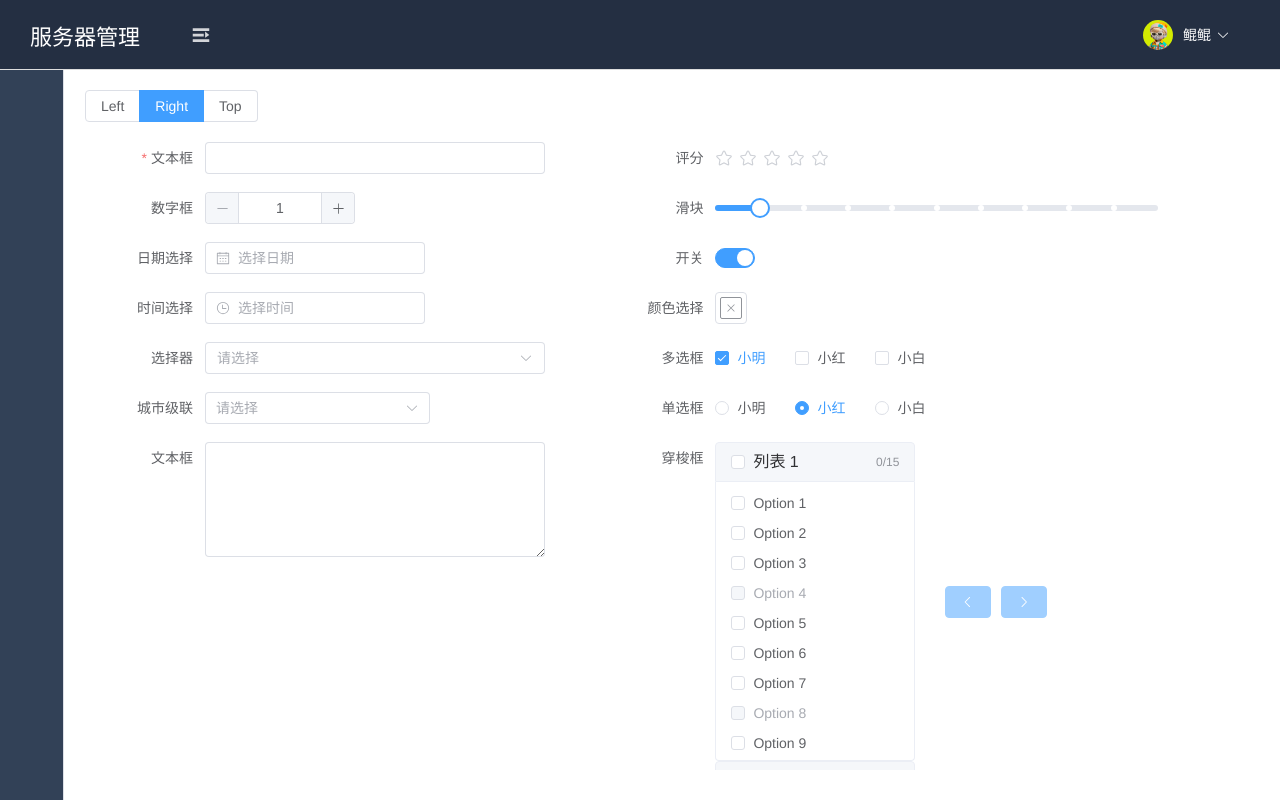
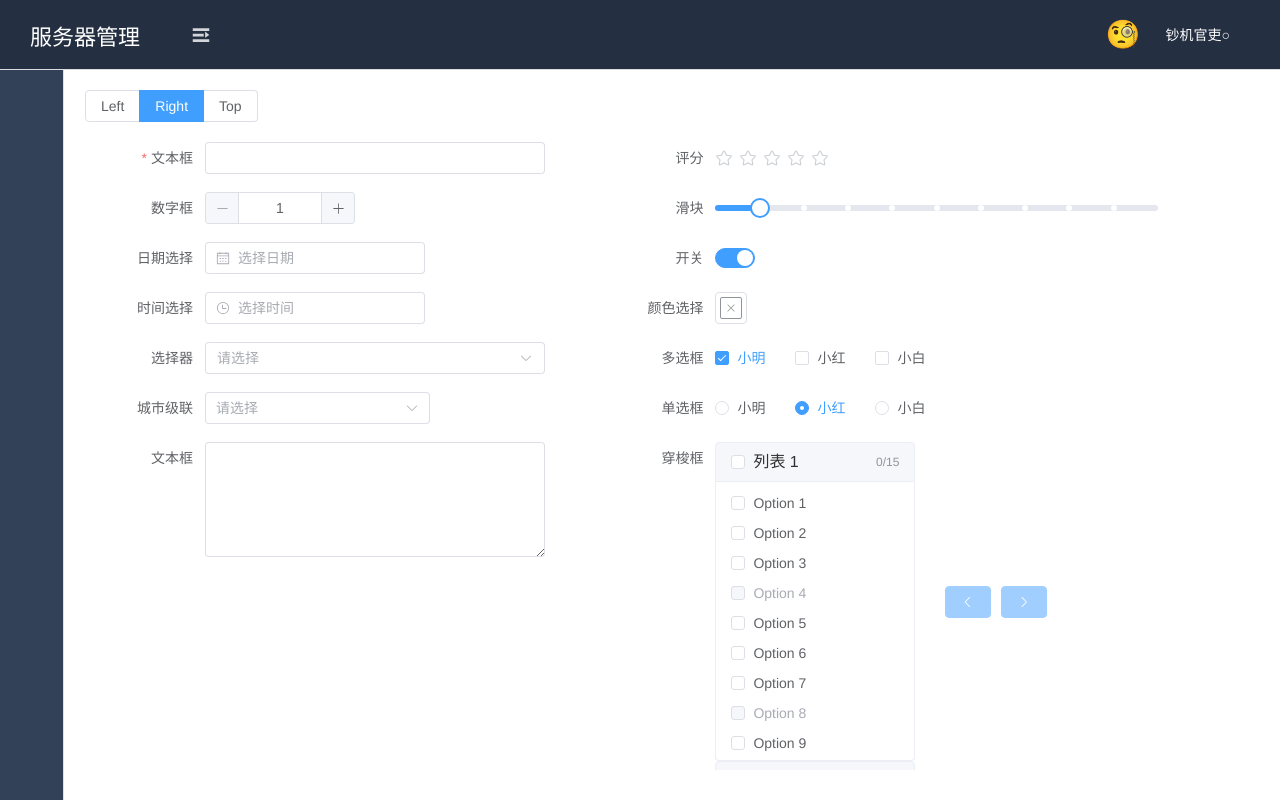
Before and after one commit to diudiudiuu/adplace_op, a Vue app: page /server_form in a window 1280 px wide. Built offline with nearby package versions, Linux system fonts and the light colour scheme; a small style sheet from the web is missing.

Commit message:
添加禁用

```diff
--- a/src/assets/css/main.css
+++ b/src/assets/css/main.css
@@ -85,3 +85,15 @@ i {
 	--header-text-color: #fff;
 	--active-color: var(--el-color-primary);
 }
+
+
+
+/* 禁用文本选择 */
+.select-none {
+	user-select: none;
+	-webkit-user-select: none; /* Chrome, Safari */
+	-moz-user-select: none;    /* Firefox */
+	-ms-user-select: none;     /* IE */
+	-webkit-user-drag: none;
+	-webkit-touch-callout: none;
+}
--- a/src/components/header.vue
+++ b/src/components/header.vue
@@ -1,5 +1,5 @@
 <template>
-    <div class="header">
+    <div class="header select-none">
         <!-- 折叠按钮 -->
         <div class="header-left">
             <div class="web-title">服务器管理</div>
@@ -27,32 +27,30 @@
                 </div>
 
                 <!-- 用户头像 -->
-                <el-avatar class="user-avator" :size="30" :src="imgurl" />
+                <span class="user-avator" @click="moodHandle">{{ mood }}</span>
                 <!-- 用户名下拉菜单 -->
-                <el-dropdown class="user-name" trigger="click" @command="handleCommand">
-                    <span class="el-dropdown-link">
-                        {{ username }}
-                        <el-icon class="el-icon--right">
-                            <arrow-down />
-                        </el-icon>
-                    </span>
-                    <template #dropdown>
-                        <el-dropdown-menu>
-                            <el-dropdown-item command="user">个人中心</el-dropdown-item>
-                        </el-dropdown-menu>
-                    </template>
+                <el-dropdown class="user-name">
+                    <span class="el-dropdown-link">{{ username }}</span>
                 </el-dropdown>
             </div>
         </div>
     </div>
 </template>
 <script setup lang="ts">
-import { onMounted } from 'vue'
+import { onMounted, ref } from 'vue'
 import { useSidebarStore } from '@/store/sidebar'
 import { useRouter } from 'vue-router'
 import imgurl from '@/assets/img/img.jpg'
+import emoji from '@/utils/emoji'
 
-const username: string | null = '鲲鲲'
+const mood = ref<string | null>(null)
+mood.value = emoji.generate()
+const username: string | null = '钞机官吏○'
+
+const moodHandle = () => {
+    mood.value = emoji.generate()
+}
+moodHandle()
 
 const sidebar = useSidebarStore()
 // 侧边栏折叠
@@ -66,11 +64,7 @@ onMounted(() => {
     }
 })
 
-// 用户名下拉菜单选择事件
 const router = useRouter()
-const handleCommand = () => {
-    localStorage.removeItem('vuems_name')
-}
 </script>
 <style scoped>
 .header {
@@ -159,6 +153,9 @@ const handleCommand = () => {
 
 .user-avator {
     margin: 0 10px 0 20px;
+    font-size: 28px;
+    cursor: pointer;
+    width: 50px;
 }
 
 .el-dropdown-link {
--- a/src/components/menu.ts
+++ b/src/components/menu.ts
@@ -1,5 +1,6 @@
 import type { Menus } from '@/types/menu';
 import api from '@/api';
+import emoji from "@/utils/emoji";
 
 const menus: Menus[] = [
     // {
@@ -35,7 +36,7 @@ const getMenus = () => {
                     id: project.project_id,
                     pid: item.server_id,
                     index: `/project/${project.project_id}`,
-                    title: `😍${project.project_name}`,
+                    title: `${emoji.generate()}${project.project_name}`,
                 });
             }
 
--- a/src/components/sidebar.vue
+++ b/src/components/sidebar.vue
@@ -1,5 +1,5 @@
 <template>
-    <div class="sidebar">
+    <div class="sidebar select-none">
         <el-menu
             class="sidebar-el-menu"
             :default-active="onRoutes"
--- /dev/null
+++ b/src/utils/emoji.ts
@@ -0,0 +1,19 @@
+// biome-ignore lint/complexity/noStaticOnlyClass: <explanation>
+export default class emoji {
+    static generate(type = 'smileys') {
+        const emojis: { [key: string]: string[] } = {
+            smileys: [
+                '😀', '😃', '😄', '😁', '😆', '😅', '😂', '🤣', '😊', '😇', '🙂', '🙃', '😉', '😌', '😍', '🥰',
+                '😘', '😗', '😙', '😚', '😋', '😛', '😝', '😜', '🤪', '🤨', '🧐', '🤓', '😎', '🤩', '🥳',
+                '😏', '😒', '😞', '😔', '😟', '😕', '🙁', '☹️', '😣', '😖', '😫', '😩', '🥺', '😢', '😭',
+                '😮', '😤', '😠', '😡', '🤬', '🤯', '😳', '🥵', '🥶', '😱', '😨', '😰', '😥', '😓', '🤗',
+                '🤔', '🤭', '🤫', '🤥', '😶', '😐', '😑', '😬', '🙄', '😯', '😦', '😧', '😲', '🥱', '😴',
+                '🤤', '😪', '😵', '🤐', '🥴', '🤢', '🤮', '🤧', '😷', '🤒', '🤕', '🤑', '🤠', '😈', '👿',
+                '👹', '👺', '🤡', '💩', '👻', '💀', '☠️', '👽', '👾', '🤖', '🎃', '😺', '😸', '😹', '😻',
+                '😼', '😽', '🙀', '😿', '😾'
+            ]
+        };
+        const emojiList: string[] = emojis[type] || [];
+        return emojiList[Math.floor(Math.random() * emojiList.length)];
+    }
+}
```
